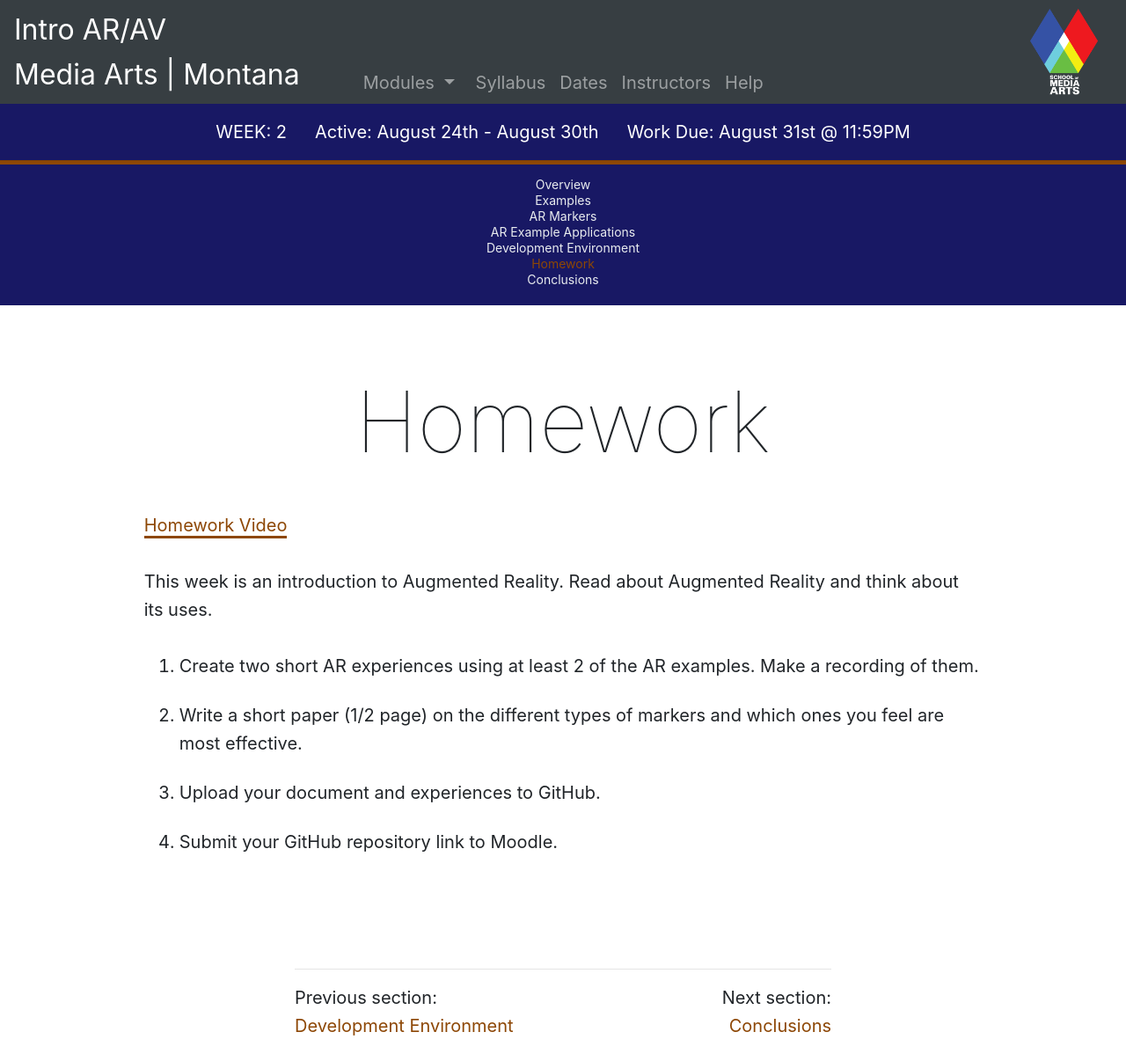
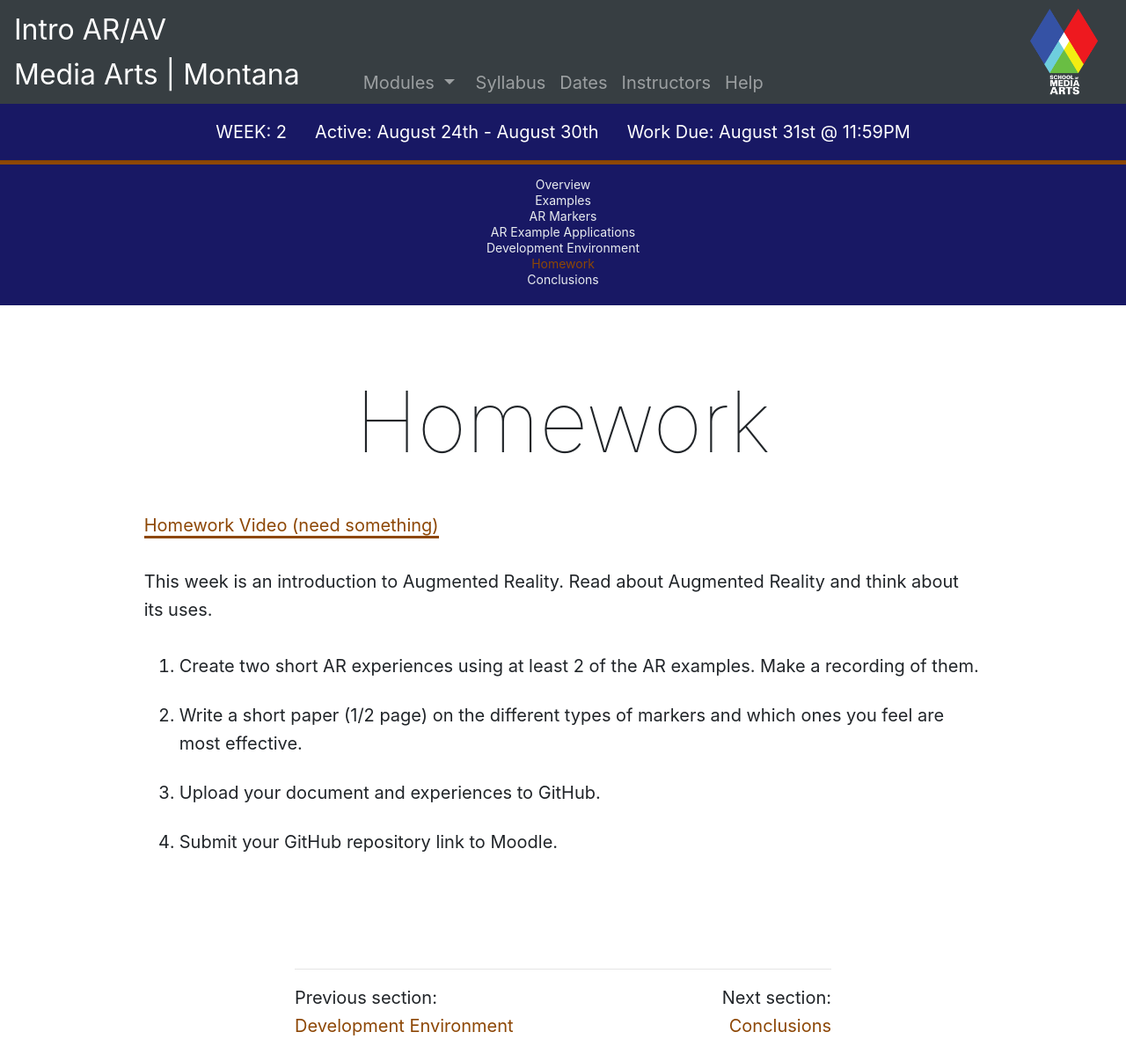
Before and after one commit to Montana-Media-Arts/391_ARVR-Fall2020, a Jekyll site: the page built from modules/week-2/_posts/2017-01-09-homework.md, in a window 1280 px wide. Shown: the whole page at 88% size. Built offline with Jekyll 4.4.1, drawn with Linux system fonts in a browser that asks for light colours; nearby versions of some CDN libraries.

Commit message:
Update 2017-01-09-homework.md

```diff
--- a/modules/week-2/_posts/2017-01-09-homework.md
+++ b/modules/week-2/_posts/2017-01-09-homework.md
@@ -5,7 +5,7 @@ module: 2
 
 # Homework
 
-<p><a href="" data-lity>Homework Video</a></p>
+<p><a href="" data-lity>Homework Video (need something)</a></p>
 
 This week is an introduction to Augmented Reality. Read about Augmented Reality and think about its uses.
 
```
